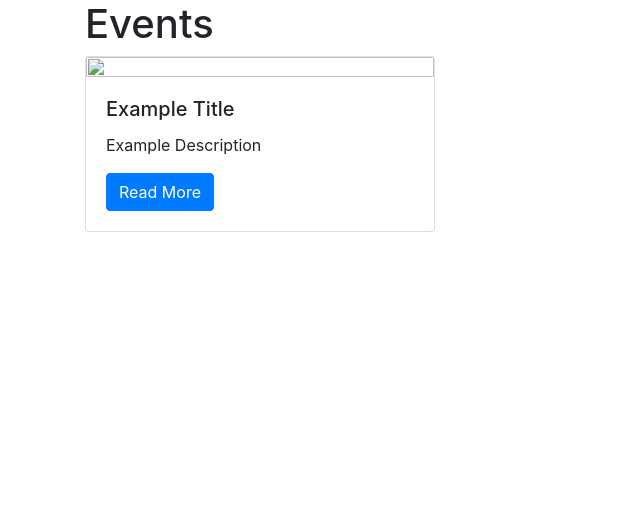
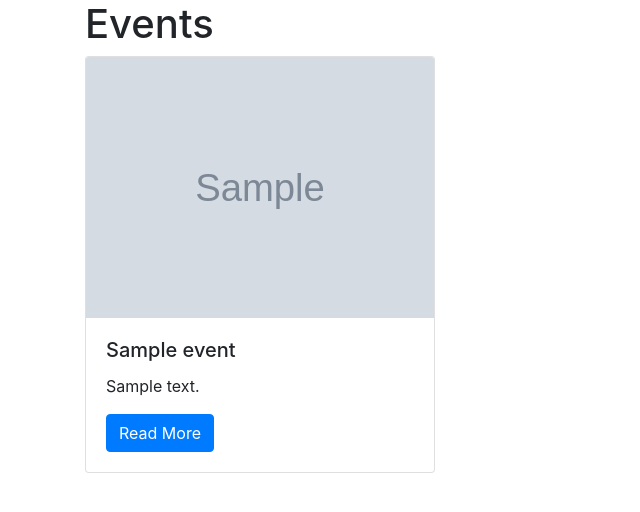
Before and after one commit to genki-aik/Hacks8-Interview, a Django app: template hacksInterview/eventList/templates/eventList/home.html in a window 1280 px wide. Shown: the part 56-568 px from the top of the page, without its empty margins (0-640 px from the left). Run offline with Django 4.2, Linux system fonts and the light colour scheme; the template is opened without the code that fills it: values that come from a table or form of the project are taken from there, others are empty; tables that the repository leaves empty hold one stand-in row (values such as "Sample post"); grey boxes marked "Sample" are stand-in pictures; some libraries are stand-ins or nearby versions.

Commit message:
My commit

```diff
--- a/hacksInterview/eventList/admin.py
+++ b/hacksInterview/eventList/admin.py
@@ -1,4 +1,6 @@
 from django.contrib import admin
+from . import models
 
 # TODO: Register models for admin site
 # Import model
+admin.site.register(models.Event)
--- a/hacksInterview/eventList/models.py
+++ b/hacksInterview/eventList/models.py
@@ -4,7 +4,10 @@ from django.db import models
 class Event(models.Model):
     title = models.CharField(max_length=100)
     image = models.ImageField(upload_to='project_image', default='default.jpg')
+    description = models.TextField()
 
+    def __str__(self):
+        return self.title
     # TODO: Add field for description and migrate it (Textfield)
 
     # TODO: If they can, implement __str__ function for admin site display
--- a/hacksInterview/eventList/templates/eventList/home.html
+++ b/hacksInterview/eventList/templates/eventList/home.html
@@ -5,12 +5,13 @@
 <div class="row">
 
 <!-- TODO: Create a list of projects -->
+{% for Event in events %}
     <div class="col-md-4">
         <div class="card mb-2">
-            <img class="card-img-top" src="#">
+            <img class="card-img-top" src="{{Event.image.url}}">
             <div class="card-body">
-                <h5 class="card-title">Example Title</h5>
-                <p class="card-text">Example Description</p>
+                <h5 class="card-title">{{Event.title}}</h5>
+                <p class="card-text">{{Event.description}}</p>
                 <a href="#"
                    class="btn btn-primary">
                     Read More
@@ -18,6 +19,6 @@
             </div>
         </div>
     </div>
-
+{% endfor %}
 </div>
 {% endblock %}
--- /dev/null
+++ b/hacksInterview/eventList/urls.py
@@ -0,0 +1,6 @@
+from django.urls import path
+from . import views
+
+urlpatterns = [
+    path('home/', views.homePage)
+]
--- a/hacksInterview/hacksInterview/settings.py
+++ b/hacksInterview/hacksInterview/settings.py
@@ -38,6 +38,7 @@ INSTALLED_APPS = [
     'django.contrib.sessions',
     'django.contrib.messages',
     'django.contrib.staticfiles',
+    'eventList',
 ]
 
 MIDDLEWARE = [
--- a/hacksInterview/hacksInterview/urls.py
+++ b/hacksInterview/hacksInterview/urls.py
@@ -14,10 +14,12 @@ Including another URLconf
     2. Add a URL to urlpatterns:  path('blog/', include('blog.urls'))
 """
 from django.contrib import admin
-from django.urls import path
+from django.urls import path, include
+import eventList
 
 # Import view
 
 urlpatterns = [
     path('admin/', admin.site.urls),
+    path('eventList/', include('eventList.urls'))
 ]
```
Also changed, not shown: hacksInterview/eventList/views.py (+5 -2 lines), hacksInterview/eventList/migrations/0002_event_description.py (added), hacksInterview/media/project_image/Screenshot_2022-01-14_220008.png (added), 1 other file.
